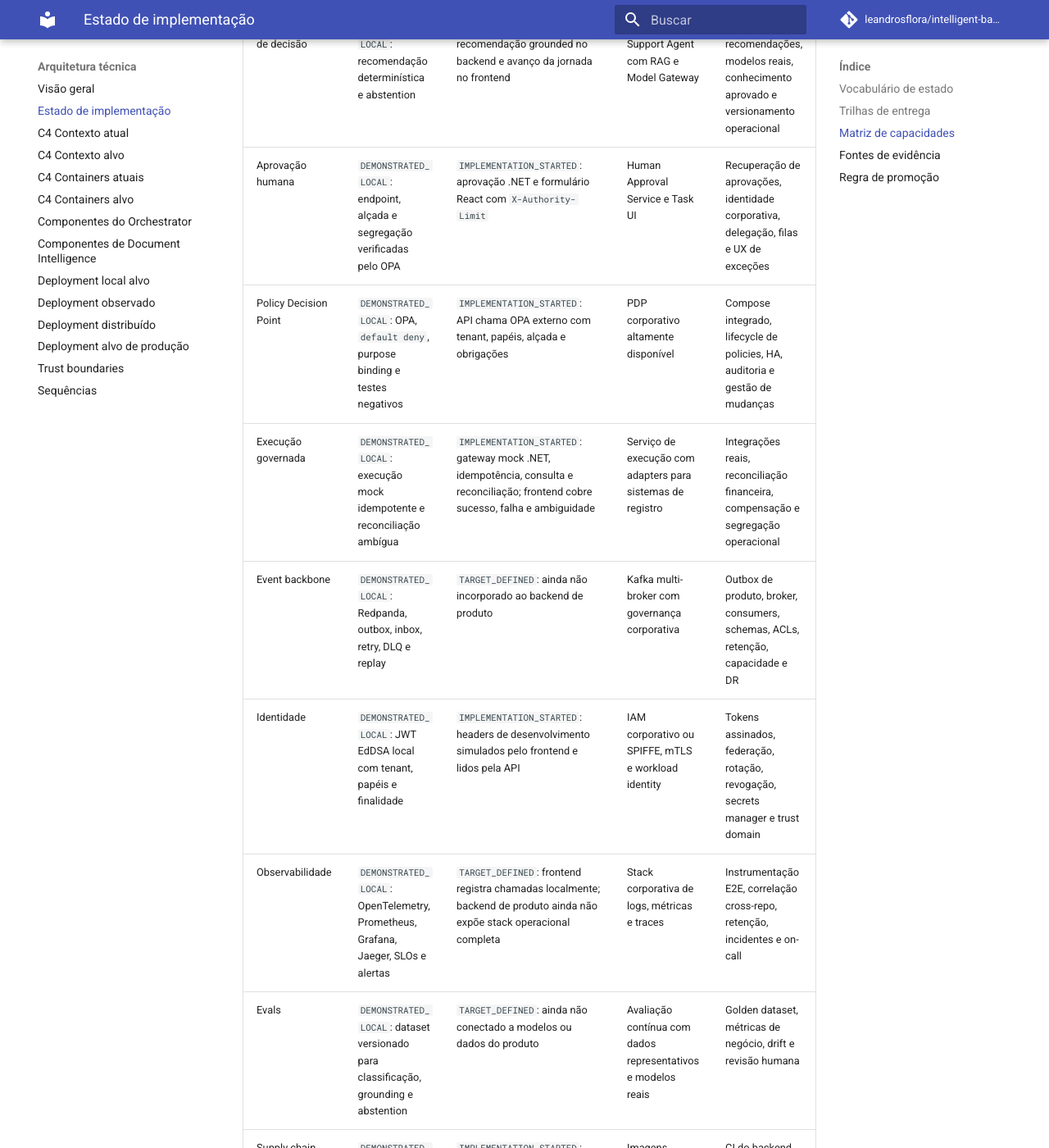
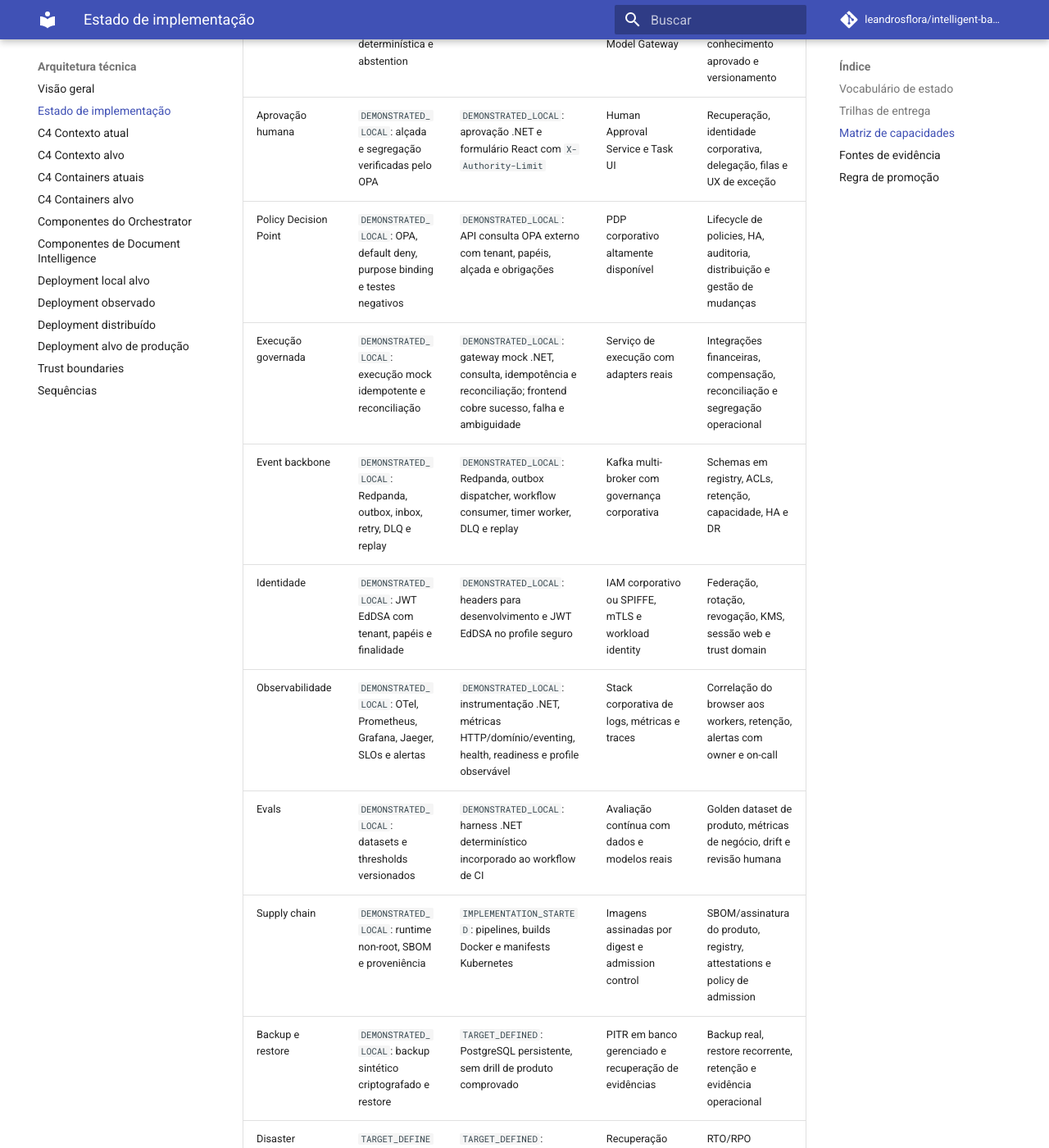
Before and after one commit to leandrosflora/intelligent-backoffice-platform-architecture, an MkDocs documentation site: the page built from docs/architecture/implementation-status.md, in a window 1280 px wide and 1400 px high, scrolled down 2236 px. Shown: the whole window at 82% size. Built offline with MkDocs 1.6.1 and Material for MkDocs 9.7.7, drawn with Linux system fonts in a browser that asks for light colours; comment, search, counter and statistics services are not loaded; some of the changed text lies outside the part shown.

Commit message:
align implementation status with product code

```diff
--- a/docs/architecture/implementation-status.md
+++ b/docs/architecture/implementation-status.md
@@ -1,19 +1,19 @@
 # Estado de implementação — atual × alvo
 
-Esta página distingue a baseline arquitetural executável, os repositórios de produto que começam a ser implementados, a integração validada e os requisitos ainda pendentes para produção.
+Esta página distingue contratos, baseline arquitetural, componentes de produto demonstrados isoladamente, integração cross-repo e requisitos de produção.
 
 ## Vocabulário de estado
 
 | Estado | Significado |
 |---|---|
-| `TARGET_DEFINED` | Responsabilidade, topologia ou controle definido como alvo, sem implementação confirmada no produto |
-| `CONTRACT_DEFINED` | API, evento, schema, policy ou configuração versionada e validada, mas sem integração de produto comprovada |
-| `IMPLEMENTATION_STARTED` | Código ou configuração já existe em um repositório de produto, mas a integração E2E e os gates operacionais ainda não foram comprovados |
-| `DEMONSTRATED_LOCAL` | Capacidade executada na baseline de referência ou no CI com dados e integrações sintéticos |
-| `VALIDATED_INTEGRATION` | Capacidade validada de ponta a ponta entre os componentes de produto em ambiente controlado |
-| `PASSED_PRODUCTION` | Capacidade aprovada para produção com evidência atual, owner, operação, segurança e SLOs |
+| `TARGET_DEFINED` | Responsabilidade, topologia ou controle definido como alvo, sem implementação confirmada |
+| `CONTRACT_DEFINED` | API, evento, schema, policy ou configuração versionada, sem integração de produto comprovada |
+| `IMPLEMENTATION_STARTED` | Código existe em um repositório de produto, mas os gates de demonstração ou integração ainda são incompletos |
+| `DEMONSTRATED_LOCAL` | Capacidade executada localmente ou no CI com dados e dependências sintéticos |
+| `VALIDATED_INTEGRATION` | Capacidade validada ponta a ponta entre componentes de produto em ambiente controlado |
+| `PASSED_PRODUCTION` | Capacidade aprovada para produção com owner, segurança, operação, SLOs e evidência atual |
 
-Uma mesma capacidade pode estar `DEMONSTRATED_LOCAL` na baseline e apenas `IMPLEMENTATION_STARTED` no produto. Esses estados não são intercambiáveis.
+Uma mesma solução pode ter componentes `DEMONSTRATED_LOCAL` e continuar agregadamente em `IMPLEMENTATION_STARTED` enquanto a integração entre repositórios não estiver automatizada.
 
 O status agregado permanece **`NOT_PRODUCTION_READY`**.
 
@@ -22,46 +22,46 @@ O status agregado permanece **`NOT_PRODUCTION_READY`**.
 | Trilha | Repositório | Estado | Evidência principal |
 |---|---|---|---|
 | Arquitetura e baseline | `intelligent-backoffice-platform-architecture` | `DEMONSTRATED_LOCAL` / `CONTRACT_DEFINED` | FastAPI, contracts-as-code, OPA, eventing, observabilidade, evals, readiness e walkthrough |
-| Backend de produto | `backoffice-platform-api` | `IMPLEMENTATION_STARTED` | API .NET, domínio, PostgreSQL, OPA externo, execução mock e reconciliação |
-| Frontend de produto | `intelligent-backoffice-frontend` | `IMPLEMENTATION_STARTED` | React, jornada guiada, integração HTTP, testes, build e imagem Nginx |
-| Integração de produto | Frontend + API + PostgreSQL + OPA | Pendente | Ainda não existe gate E2E cross-repo automatizado |
+| Backend de produto | `backoffice-platform-api` | `IMPLEMENTATION_STARTED` com capacidades `DEMONSTRATED_LOCAL` | API .NET, PostgreSQL, OPA, JWT, workers, Redpanda, telemetria, evals e Kubernetes |
+| Frontend de produto | `intelligent-backoffice-frontend` | `IMPLEMENTATION_STARTED` com componente `DEMONSTRATED_LOCAL` | React, jornada guiada, modos de identidade, testes, build e Nginx |
+| Integração de produto | Frontend + API + PostgreSQL + OPA | Pendente | Execução manual documentada; sem gate E2E browser-based cross-repo |
 
 ## Matriz de capacidades
 
 | Capacidade | Baseline de referência | Implementação de produto | Arquitetura-alvo | Gap principal |
 |---|---|---|---|---|
-| Intake e gestão de casos | `DEMONSTRATED_LOCAL`: FastAPI, idempotência de criação, versionamento otimista e timeline | `IMPLEMENTATION_STARTED`: API .NET e telas React para criar, listar, consultar e cancelar casos | Case Intake API e Case Management governados | E2E cross-repo, IAM, migrations operacionais, SLOs e integração com canais reais |
-| Workflow persistente | `DEMONSTRATED_LOCAL`: lifecycle em SQLite, timers e workers | `IMPLEMENTATION_STARTED`: aggregate .NET controla transições e timeline; frontend guia ações pelo estado | Workflow Orchestrator de longa duração | Timers e workers de produto, HA, recovery e concorrência representativa |
-| Document Intelligence | `DEMONSTRATED_LOCAL`: classificação determinística e evidências sintéticas | `IMPLEMENTATION_STARTED`: registro, validação e evidências no backend; formulário documental no frontend | Workers assíncronos, quarentena, OCR e modelos aprovados | Upload real, object store, malware scanning real, OCR, dataset e qualidade representativa |
-| Investigação assistida | `DEMONSTRATED_LOCAL`: findings determinísticos grounded | `IMPLEMENTATION_STARTED`: handler de investigação e interface de acionamento | Investigation Agent Runtime com tools governadas | Tool Gateway real, fontes corporativas, modelo e evals representativos |
-| Recomendação de decisão | `DEMONSTRATED_LOCAL`: recomendação determinística e abstention | `IMPLEMENTATION_STARTED`: recomendação grounded no backend e avanço da jornada no frontend | Decision Support Agent com RAG e Model Gateway | Consulta de recomendações, modelos reais, conhecimento aprovado e versionamento operacional |
-| Aprovação humana | `DEMONSTRATED_LOCAL`: endpoint, alçada e segregação verificadas pelo OPA | `IMPLEMENTATION_STARTED`: aprovação .NET e formulário React com `X-Authority-Limit` | Human Approval Service e Task UI | Recuperação de aprovações, identidade corporativa, delegação, filas e UX de exceções |
-| Policy Decision Point | `DEMONSTRATED_LOCAL`: OPA, `default deny`, purpose binding e testes negativos | `IMPLEMENTATION_STARTED`: API chama OPA externo com tenant, papéis, alçada e obrigações | PDP corporativo altamente disponível | Compose integrado, lifecycle de policies, HA, auditoria e gestão de mudanças |
-| Execução governada | `DEMONSTRATED_LOCAL`: execução mock idempotente e reconciliação ambígua | `IMPLEMENTATION_STARTED`: gateway mock .NET, idempotência, consulta e reconciliação; frontend cobre sucesso, falha e ambiguidade | Serviço de execução com adapters para sistemas de registro | Integrações reais, reconciliação financeira, compensação e segregação operacional |
-| Event backbone | `DEMONSTRATED_LOCAL`: Redpanda, outbox, inbox, retry, DLQ e replay | `TARGET_DEFINED`: ainda não incorporado ao backend de produto | Kafka multi-broker com governança corporativa | Outbox de produto, broker, consumers, schemas, ACLs, retenção, capacidade e DR |
-| Identidade | `DEMONSTRATED_LOCAL`: JWT EdDSA local com tenant, papéis e finalidade | `IMPLEMENTATION_STARTED`: headers de desenvolvimento simulados pelo frontend e lidos pela API | IAM corporativo ou SPIFFE, mTLS e workload identity | Tokens assinados, federação, rotação, revogação, secrets manager e trust domain |
-| Observabilidade | `DEMONSTRATED_LOCAL`: OpenTelemetry, Prometheus, Grafana, Jaeger, SLOs e alertas | `TARGET_DEFINED`: frontend registra chamadas localmente; backend de produto ainda não expõe stack operacional completa | Stack corporativa de logs, métricas e traces | Instrumentação E2E, correlação cross-repo, retenção, incidentes e on-call |
-| Evals | `DEMONSTRATED_LOCAL`: dataset versionado para classificação, grounding e abstention | `TARGET_DEFINED`: ainda não conectado a modelos ou dados do produto | Avaliação contínua com dados representativos e modelos reais | Golden dataset, métricas de negócio, drift e revisão humana |
-| Supply chain | `DEMONSTRATED_LOCAL`: runtime non-root, SBOM e proveniência | `IMPLEMENTATION_STARTED`: frontend possui lint, testes, build e imagem no CI; backend ainda precisa de pipeline equivalente confirmado | Imagens assinadas por digest com verificação em admission | CI do backend, registry, assinatura, attestations e policy de admission |
-| Backup e restore | `DEMONSTRATED_LOCAL`: backup sintético criptografado e restore | `TARGET_DEFINED`: PostgreSQL existe no produto, sem drill integrado comprovado | PITR em banco gerenciado e recuperação de evidências | Backup real, restore recorrente, retenção e evidência operacional |
-| Disaster recovery | `TARGET_DEFINED`: plano, RTO/RPO e critérios de exercício | `TARGET_DEFINED` | Recuperação regional com dependências e dados replicados | Aprovação de RTO/RPO e exercício regional concluído |
-| Capacidade | `DEMONSTRATED_LOCAL`: teste sintético com threshold | `TARGET_DEFINED`: sem teste conjunto frontend/API/PostgreSQL/OPA | Load, soak e failure testing representativos | Volumetria, concorrência, custos e limites aprovados |
-| Contratos e rastreabilidade | `CONTRACT_DEFINED`: OpenAPI, AsyncAPI, schemas, catálogo, policies e matriz | `IMPLEMENTATION_STARTED`: backend e frontend implementam parte dos contratos da jornada | Governança contínua de contratos entre equipes e ambientes | OpenAPI publicada pelo backend, teste de compatibilidade e gestão de depreciação |
+| Intake e gestão de casos | `DEMONSTRATED_LOCAL`: FastAPI, idempotência, versionamento e timeline | `DEMONSTRATED_LOCAL`: API .NET e telas React para criar, listar, consultar e cancelar | Case Intake API e Case Management governados | E2E cross-repo, IAM, canais reais, SLOs e operação |
+| Workflow persistente | `DEMONSTRATED_LOCAL`: lifecycle em SQLite, timers e workers | `DEMONSTRATED_LOCAL`: aggregate .NET, PostgreSQL, outbox, workers e timers | Workflow Orchestrator de longa duração | HA real, recovery, concorrência e operação multi-instância |
+| Document Intelligence | `DEMONSTRATED_LOCAL`: classificação determinística e evidências sintéticas | `IMPLEMENTATION_STARTED`: registro, validação, evidências e formulário documental | Workers assíncronos, quarentena, OCR e modelos aprovados | Upload real, object store, malware scanning, OCR e dataset representativo |
+| Investigação assistida | `DEMONSTRATED_LOCAL`: findings determinísticos grounded | `IMPLEMENTATION_STARTED`: handler .NET e acionamento pelo console | Investigation Agent Runtime com tools governadas | Tool Gateway, fontes corporativas, modelo e evals representativos |
+| Recomendação de decisão | `DEMONSTRATED_LOCAL`: recomendação determinística e abstention | `IMPLEMENTATION_STARTED`: recomendação grounded e jornada React | Decision Support Agent com RAG e Model Gateway | Recuperação por caso, modelos reais, conhecimento aprovado e versionamento |
+| Aprovação humana | `DEMONSTRATED_LOCAL`: alçada e segregação verificadas pelo OPA | `DEMONSTRATED_LOCAL`: aprovação .NET e formulário React com `X-Authority-Limit` | Human Approval Service e Task UI | Recuperação, identidade corporativa, delegação, filas e UX de exceção |
+| Policy Decision Point | `DEMONSTRATED_LOCAL`: OPA, default deny, purpose binding e testes negativos | `DEMONSTRATED_LOCAL`: API consulta OPA externo com tenant, papéis, alçada e obrigações | PDP corporativo altamente disponível | Lifecycle de policies, HA, auditoria, distribuição e gestão de mudanças |
+| Execução governada | `DEMONSTRATED_LOCAL`: execução mock idempotente e reconciliação | `DEMONSTRATED_LOCAL`: gateway mock .NET, consulta, idempotência e reconciliação; frontend cobre sucesso, falha e ambiguidade | Serviço de execução com adapters reais | Integrações financeiras, compensação, reconciliação e segregação operacional |
+| Event backbone | `DEMONSTRATED_LOCAL`: Redpanda, outbox, inbox, retry, DLQ e replay | `DEMONSTRATED_LOCAL`: Redpanda, outbox dispatcher, workflow consumer, timer worker, DLQ e replay | Kafka multi-broker com governança corporativa | Schemas em registry, ACLs, retenção, capacidade, HA e DR |
+| Identidade | `DEMONSTRATED_LOCAL`: JWT EdDSA com tenant, papéis e finalidade | `DEMONSTRATED_LOCAL`: headers para desenvolvimento e JWT EdDSA no profile seguro | IAM corporativo ou SPIFFE, mTLS e workload identity | Federação, rotação, revogação, KMS, sessão web e trust domain |
+| Observabilidade | `DEMONSTRATED_LOCAL`: OTel, Prometheus, Grafana, Jaeger, SLOs e alertas | `DEMONSTRATED_LOCAL`: instrumentação .NET, métricas HTTP/domínio/eventing, health, readiness e profile observável | Stack corporativa de logs, métricas e traces | Correlação do browser aos workers, retenção, alertas com owner e on-call |
+| Evals | `DEMONSTRATED_LOCAL`: datasets e thresholds versionados | `DEMONSTRATED_LOCAL`: harness .NET determinístico incorporado ao workflow de CI | Avaliação contínua com dados e modelos reais | Golden dataset de produto, métricas de negócio, drift e revisão humana |
+| Supply chain | `DEMONSTRATED_LOCAL`: runtime non-root, SBOM e proveniência | `IMPLEMENTATION_STARTED`: pipelines, builds Docker e manifests Kubernetes | Imagens assinadas por digest e admission control | SBOM/assinatura do produto, registry, attestations e policy de admission |
+| Backup e restore | `DEMONSTRATED_LOCAL`: backup sintético criptografado e restore | `TARGET_DEFINED`: PostgreSQL persistente, sem drill de produto comprovado | PITR em banco gerenciado e recuperação de evidências | Backup real, restore recorrente, retenção e evidência operacional |
+| Disaster recovery | `TARGET_DEFINED`: plano, RTO/RPO e critérios | `TARGET_DEFINED`: manifests e PDB não equivalem a DR | Recuperação regional com dados e dependências replicados | RTO/RPO aprovados e exercício regional concluído |
+| Capacidade | `DEMONSTRATED_LOCAL`: teste sintético com threshold | `IMPLEMENTATION_STARTED`: HPA e PDB definidos, sem teste conjunto de carga | Load, soak e failure testing representativos | Volumetria, concorrência, custos, limites e autoscaling comprovado |
+| Contratos e rastreabilidade | `CONTRACT_DEFINED`: OpenAPI, AsyncAPI, schemas, policies e matriz | `DEMONSTRATED_LOCAL`: testes de OpenAPI, AsyncAPI e JSON Schemas; frontend implementa a jornada | Governança contínua de contratos | Publicação do OpenAPI gerado, compatibilidade cross-repo e depreciação |
+| Deployment | `DEMONSTRATED_LOCAL`: profiles Docker da baseline | `IMPLEMENTATION_STARTED`: profiles Docker e manifests Kubernetes para API e workers | Plataforma gerenciada, multi-AZ e segura | Cluster real, secrets, ingress, storage, rollout, autoscaling e operação |
 
 ## Fontes de evidência
 
 - [Repositórios de implementação do produto](../implementation/product-repositories.md)
-- [C4 contexto atual](c4-context-current.md)
+- [Backend de produto](../implementation/backend-product.md)
+- [Frontend operacional](../implementation/frontend-console.md)
+- [Runtime integrado](../implementation/product-runtime.md)
 - [C4 containers atuais](c4-container-current.md)
-- [Deployment observado](deployment-observed-baseline.md)
-- [Deployment distribuído](deployment-distributed-baseline.md)
 - [Implementação de referência](../implementation/index.md)
-- [Avaliação das capacidades inteligentes](../evaluation/index.md)
 - [Production readiness](../governance/production-readiness.md)
 - `governance/production-readiness.yaml`
 
 ## Regra de promoção
 
-`IMPLEMENTATION_STARTED` só avança para `VALIDATED_INTEGRATION` quando existe uma execução reproduzível envolvendo os componentes de produto relevantes, com contratos compatíveis, testes positivos e negativos, evidências, observabilidade, owner e runbook.
+Uma capacidade só avança para `VALIDATED_INTEGRATION` quando existe execução reproduzível envolvendo os componentes de produto relevantes, contratos compatíveis, cenários positivos e negativos, evidências, observabilidade, owner e runbook.
 
-Uma capacidade não deve avançar de estado apenas porque possui código ou configuração. A promoção exige evidência compatível com o novo nível, owner técnico e funcional, segurança e aprovação formal quando aplicável.
+Uma capacidade não avança apenas porque possui código, Compose ou manifests. A promoção exige evidência compatível com o nível, segurança, operação e aprovação formal quando aplicável.
```
